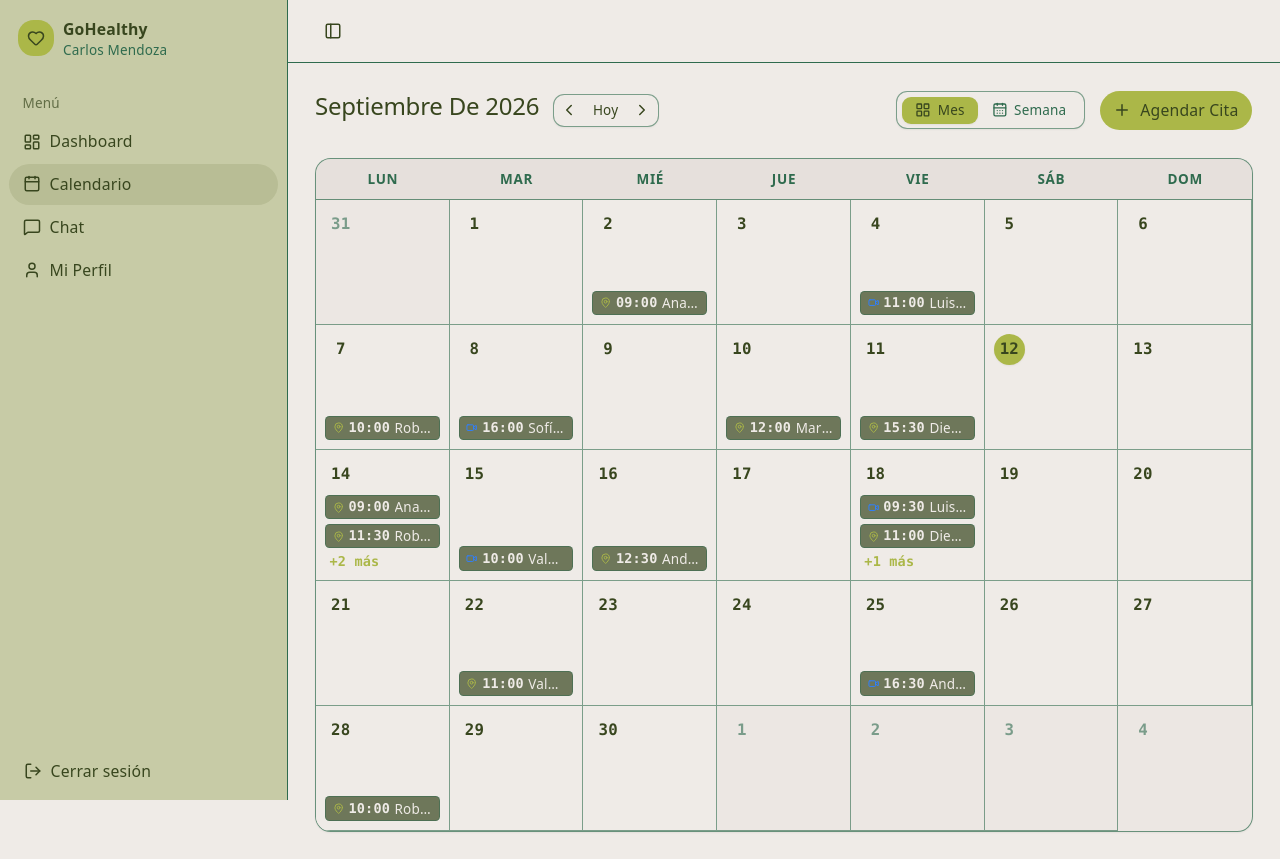
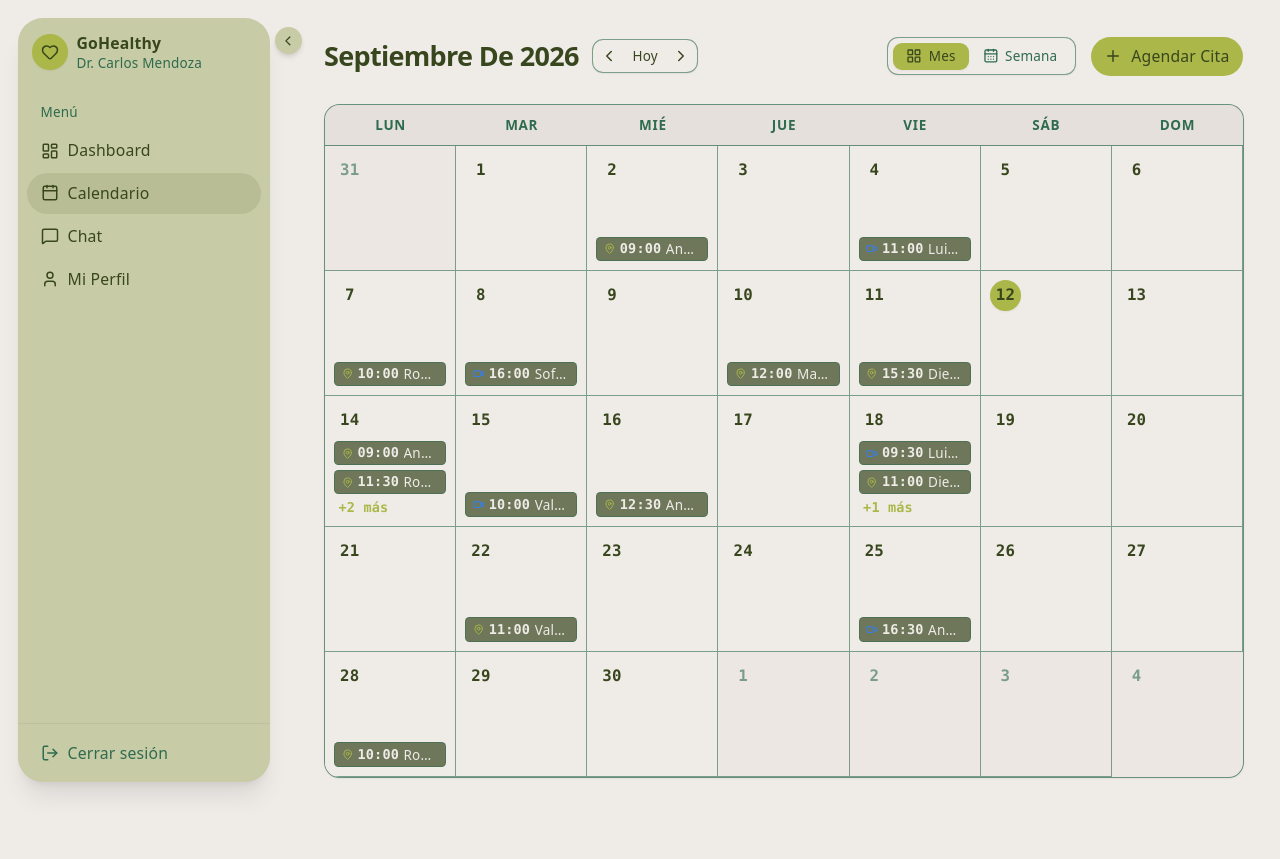
Before and after one commit to thecurlyhairgrl/gohealthy-front, a React (Vite) app: page /nutriologo/calendario in a window 1280 px wide. After the commit the page ends 814 px from the top, so only its background shows below. Built offline with nearby package versions, Linux system fonts and the light colour scheme.

Commit message:
🐛fix: sidebar flotante, corrección de color de botones y títulos

```diff
--- a/src/app/layouts/NutricionistaLayout.jsx
+++ b/src/app/layouts/NutricionistaLayout.jsx
@@ -1,23 +1,32 @@
 import { Outlet } from 'react-router-dom'
 import { SidebarProvider, SidebarInset, SidebarTrigger } from '@/components/ui/sidebar'
 import NutricionistaSidebar from '@/features/nutricionista/components/NutricionistaSidebar'
+import { Heart } from 'lucide-react'
 
-// Layout compartido por todas las rutas del nutriólogo (/nutriologo/*).
-// Envuelve el contenido con el SidebarProvider de shadcn y renderiza el
-// sidebar específico del nutriólogo a la izquierda.
+/**
+ * Layout compartido para las páginas del nutriólogo (/nutriologo/*).
+ * Integra el Sidebar flotante/colapsable y el área principal de contenido.
+ */
 function NutricionistaLayout() {
   return (
     <SidebarProvider>
       <NutricionistaSidebar />
-      <SidebarInset>
-        {/* Botón hamburguesa para abrir/cerrar el sidebar (visible en mobile
-            y cuando el sidebar está colapsado en desktop). */}
-        <header className="flex h-14 items-center gap-2 border-b px-4 md:px-6">
-          <SidebarTrigger />
+      <SidebarInset className="min-h-svh bg-background">
+        {/* Cabecera solo en móviles para abrir el menú offcanvas */}
+        <header className="flex md:hidden h-14 items-center justify-between border-b border-border/60 px-4 bg-card/80 backdrop-blur-xs sticky top-0 z-10">
+          <div className="flex items-center gap-2">
+            <SidebarTrigger />
+            <span className="font-heading font-semibold text-sm">GoHealthy</span>
+          </div>
+          <div className="flex size-7 items-center justify-center rounded-lg bg-primary text-primary-foreground">
+            <Heart className="size-3.5" />
+          </div>
         </header>
-        <div className="flex-1 overflow-auto p-4 md:p-6">
+
+        {/* Contenido de la página */}
+        <main className="flex-1 overflow-auto p-4 md:p-6 lg:p-8">
           <Outlet />
-        </div>
+        </main>
       </SidebarInset>
     </SidebarProvider>
   )
--- a/src/components/ui/dialog.jsx
+++ b/src/components/ui/dialog.jsx
@@ -71,13 +71,12 @@ function DialogContent({
             render={
               <Button
                 variant="ghost"
-                className="absolute top-4 right-4 bg-secondary"
+                className="absolute top-4 right-4 rounded-full text-foreground/70 hover:text-foreground hover:bg-muted"
                 size="icon-sm"
               />
             }
           >
-            <XIcon
-            />
+            <XIcon className="size-4" />
             <span className="sr-only">Close</span>
           </DialogPrimitive.Close>
         )}
--- a/src/components/ui/sheet.jsx
+++ b/src/components/ui/sheet.jsx
@@ -71,13 +71,12 @@ function SheetContent({
             render={
               <Button
                 variant="ghost"
-                className="absolute top-4 right-4 bg-secondary"
+                className="absolute top-4 right-4 rounded-full text-foreground/70 hover:text-foreground hover:bg-muted"
                 size="icon-sm"
               />
             }
           >
-            <XIcon
-            />
+            <XIcon className="size-4" />
             <span className="sr-only">Close</span>
           </SheetPrimitive.Close>
         )}
--- a/src/components/ui/sidebar.jsx
+++ b/src/components/ui/sidebar.jsx
@@ -200,7 +200,7 @@ function Sidebar({
           "group-data-[collapsible=offcanvas]:w-0",
           "group-data-[side=right]:rotate-180",
           variant === "floating" || variant === "inset"
-            ? "group-data-[collapsible=icon]:w-[calc(var(--sidebar-width-icon)+(--spacing(4)))]"
+            ? "group-data-[collapsible=icon]:w-[calc(var(--sidebar-width-icon)+(--spacing(8)))]"
             : "group-data-[collapsible=icon]:w-(--sidebar-width-icon)"
         )}
       />
@@ -211,7 +211,7 @@ function Sidebar({
           "fixed inset-y-0 z-10 hidden h-svh w-(--sidebar-width) transition-[left,right,width] duration-200 ease-linear data-[side=left]:left-0 data-[side=left]:group-data-[collapsible=offcanvas]:left-[calc(var(--sidebar-width)*-1)] data-[side=right]:right-0 data-[side=right]:group-data-[collapsible=offcanvas]:right-[calc(var(--sidebar-width)*-1)] md:flex",
           // Adjust the padding for floating and inset variants.
           variant === "floating" || variant === "inset"
-            ? "p-2 group-data-[collapsible=icon]:w-[calc(var(--sidebar-width-icon)+(--spacing(4))+2px)]"
+            ? "p-4 group-data-[collapsible=icon]:w-[calc(var(--sidebar-width-icon)+(--spacing(8))+2px)]"
             : "group-data-[collapsible=icon]:w-(--sidebar-width-icon) group-data-[side=left]:border-r group-data-[side=right]:border-l",
           className
         )}
@@ -220,7 +220,7 @@ function Sidebar({
         <div
           data-sidebar="sidebar"
           data-slot="sidebar-inner"
-          className="flex size-full flex-col bg-sidebar group-data-[variant=floating]:rounded-2xl group-data-[variant=floating]:shadow-sm group-data-[variant=floating]:ring-1 group-data-[variant=floating]:ring-sidebar-border"
+          className="flex size-full flex-col bg-sidebar group-data-[variant=floating]:rounded-3xl group-data-[variant=floating]:shadow-xl group-data-[variant=floating]:shadow-black/8"
         >
           {children}
         </div>
--- a/src/features/nutricionista/components/NutricionistaSidebar.jsx
+++ b/src/features/nutricionista/components/NutricionistaSidebar.jsx
@@ -10,8 +10,8 @@ import {
   SidebarMenu,
   SidebarMenuButton,
   SidebarMenuItem,
+  useSidebar,
 } from '@/components/ui/sidebar'
-import { Button } from '@/components/ui/button'
 import {
   LayoutDashboard,
   Calendar,
@@ -19,11 +19,12 @@ import {
   User,
   LogOut,
   Heart,
+  ChevronLeft,
+  ChevronRight,
 } from 'lucide-react'
 import { nutriologoMock } from '@/features/nutricionista/data/mock-data'
 
 // Links de navegación del sidebar del nutriólogo.
-// Cuando se agreguen nuevas secciones, solo hay que añadir un objeto aquí.
 const navItems = [
   {
     label: 'Dashboard',
@@ -48,35 +49,58 @@ const navItems = [
 ]
 
 /**
- * Sidebar específico para las páginas del nutriólogo.
- * Usa los componentes de shadcn/ui Sidebar y NavLink de react-router-dom
- * para resaltar el link activo automáticamente.
+ * Sidebar flotante y colapsable (modo icon/minimalista) para las páginas del nutriólogo.
+ * - variant="floating": Flota separado de los bordes de la pantalla con esquinas suaves y redondeadas.
+ * - collapsible="icon": Al colapsar, mantiene visibles los íconos de navegación en modo compacto.
+ * - Botón circular flotante en el borde para alternar entre expandido y minimalista.
  */
 function NutricionistaSidebar() {
   const location = useLocation()
+  const { state, toggleSidebar } = useSidebar()
 
   return (
-    <Sidebar>
-      {/* Header: Logo y nombre del nutriólogo */}
-      <SidebarHeader className="p-4">
-        <div className="flex items-center gap-2">
-          <div className="flex size-8 items-center justify-center rounded-lg bg-primary text-primary-foreground">
+    <Sidebar variant="floating" collapsible="icon" className="relative">
+      {/* Botón circular de colapso/expansión flotante en el borde derecho (estilo píldora) */}
+      <button
+        type="button"
+        onClick={toggleSidebar}
+        aria-label={
+          state === 'expanded'
+            ? 'Colapsar menú lateral'
+            : 'Expandir menú lateral'
+        }
+        className="hidden md:flex absolute -right-3 top-6 z-30 size-6 items-center justify-center rounded-full bg-sidebar text-sidebar-foreground shadow-md hover:bg-sidebar-accent hover:text-sidebar-accent-foreground transition-all cursor-pointer focus-visible:outline-none focus-visible:ring-2 focus-visible:ring-ring border-0"
+      >
+        {state === 'expanded' ? (
+          <ChevronLeft className="size-3.5" />
+        ) : (
+          <ChevronRight className="size-3.5" />
+        )}
+      </button>
+
+      {/* Header: Logo y marca */}
+      <SidebarHeader className="p-3">
+        <div className="flex items-center gap-2 overflow-hidden group-data-[collapsible=icon]:justify-center">
+          <div className="flex size-8 shrink-0 items-center justify-center rounded-xl bg-primary text-primary-foreground font-bold shadow-xs">
             <Heart className="size-4" />
           </div>
-          <div className="min-w-0 flex-1">
-            <p className="truncate text-sm font-semibold">GoHealthy</p>
+          <div className="min-w-0 flex-1 group-data-[collapsible=icon]:hidden">
+            <p className="truncate text-sm font-semibold text-foreground">
+              GoHealthy
+            </p>
             <p className="truncate text-xs text-muted-foreground">
-              {nutriologoMock.nombre}
+              Dr. {nutriologoMock.nombre}
             </p>
           </div>
         </div>
       </SidebarHeader>
 
-
       {/* Contenido: links de navegación */}
       <SidebarContent>
         <SidebarGroup>
-          <SidebarGroupLabel>Menú</SidebarGroupLabel>
+          <SidebarGroupLabel className="group-data-[collapsible=icon]:hidden text-xs font-medium text-muted-foreground">
+            Menú
+          </SidebarGroupLabel>
           <SidebarGroupContent>
             <SidebarMenu>
               {navItems.map((item) => {
@@ -99,11 +123,13 @@ function NutricionistaSidebar() {
         </SidebarGroup>
       </SidebarContent>
 
-      {/* Footer: botón de cerrar sesión */}
-      <SidebarFooter>
-        <Button
-          variant="ghost"
-          className="w-full justify-start gap-2"
+      {/* Footer: botón de cerrar sesión colapsable */}
+      <SidebarFooter className="p-2 border-t border-black/5">
+        <SidebarMenu>
+          <SidebarMenuItem>
+            <SidebarMenuButton
+              tooltip="Cerrar sesión"
+              className="text-muted-foreground hover:text-destructive hover:bg-destructive/10 transition-colors"
               onClick={() => {
                 // TODO: Conectar con sistema de autenticación cuando exista
                 console.log('Cerrar sesión (pendiente de implementar)')
@@ -111,7 +137,9 @@ function NutricionistaSidebar() {
             >
               <LogOut className="size-4" />
               <span>Cerrar sesión</span>
-        </Button>
+            </SidebarMenuButton>
+          </SidebarMenuItem>
+        </SidebarMenu>
       </SidebarFooter>
     </Sidebar>
   )
--- a/src/index.css
+++ b/src/index.css
@@ -84,28 +84,8 @@
   --sidebar-primary-foreground: #38461E;
   --sidebar-accent: #b8bd95;
   --sidebar-accent-foreground: #38461E;
-  --sidebar-border: #2F6B4E;
+  --sidebar-border: transparent;
   --sidebar-ring: #ABB748;
-}
-
-@media (prefers-color-scheme: dark) {
-  :root {
-    --text: #9ca3af;
-    --text-h: #f3f4f6;
-    --bg: #16171d;
-    --border: #2e303a;
-    --code-bg: #1f2028;
-    --accent: #c084fc;
-    --accent-bg: rgba(192, 132, 252, 0.15);
-    --accent-border: rgba(192, 132, 252, 0.5);
-    --social-bg: rgba(47, 48, 58, 0.5);
-    --shadow:
-      rgba(0, 0, 0, 0.4) 0 10px 15px -3px, rgba(0, 0, 0, 0.25) 0 4px 6px -2px;
-  }
-
-  #social .button-icon {
-    filter: invert(1) brightness(2);
-  }
 }
 
 body {
@@ -122,30 +102,14 @@ body {
 }
 
 h1,
-h2 {
+h2,
+h3,
+h4,
+h5,
+h6 {
   font-family: var(--heading);
-  font-weight: 500;
-  color: var(--text-h);
 }
 
-h1 {
-  font-size: 56px;
-  letter-spacing: -1.68px;
-  margin: 32px 0;
-  @media (max-width: 1024px) {
-    font-size: 36px;
-    margin: 20px 0;
-  }
-}
-h2 {
-  font-size: 24px;
-  line-height: 118%;
-  letter-spacing: -0.24px;
-  margin: 0 0 8px;
-  @media (max-width: 1024px) {
-    font-size: 20px;
-  }
-}
 p {
   margin: 0;
 }
@@ -155,7 +119,6 @@ code,
   font-family: var(--mono);
   display: inline-flex;
   border-radius: 4px;
-  color: var(--text-h);
 }
 
 code {
```
Lines whose indentation alone changed are shown as unchanged.
